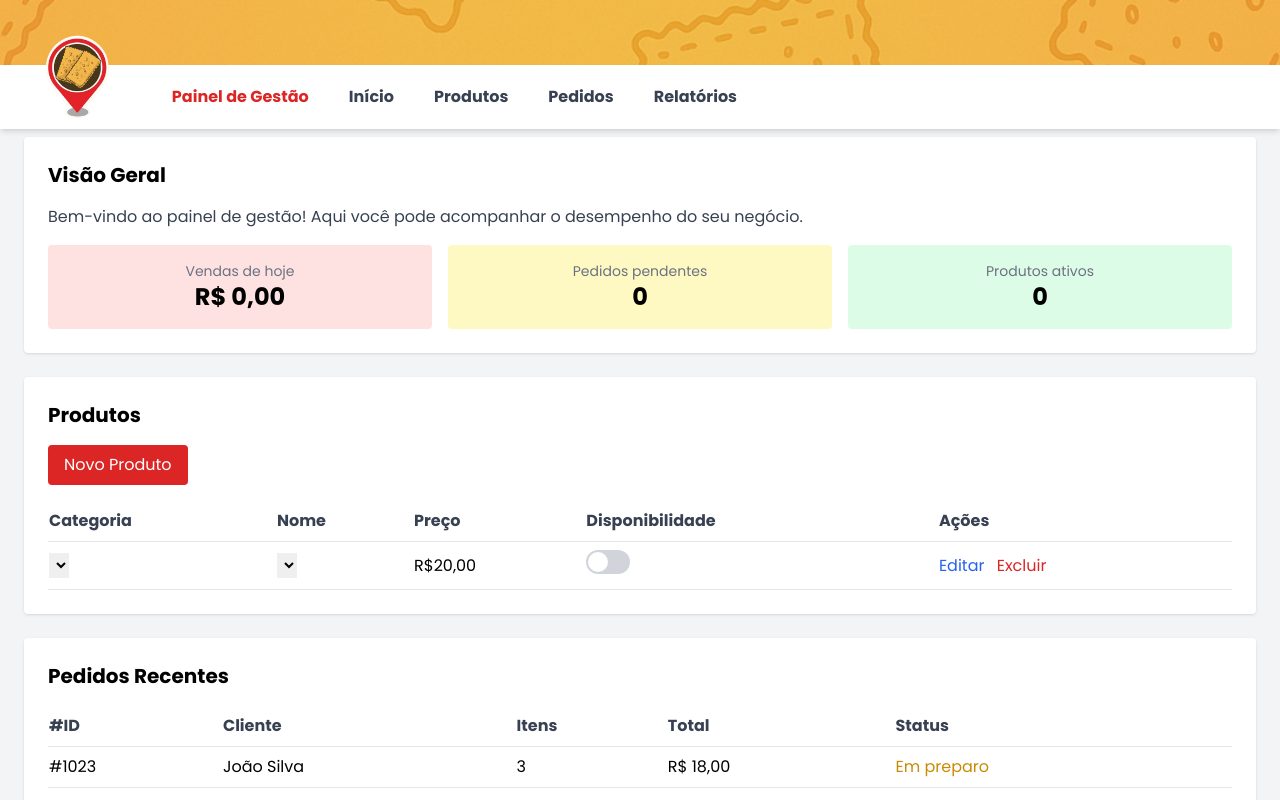
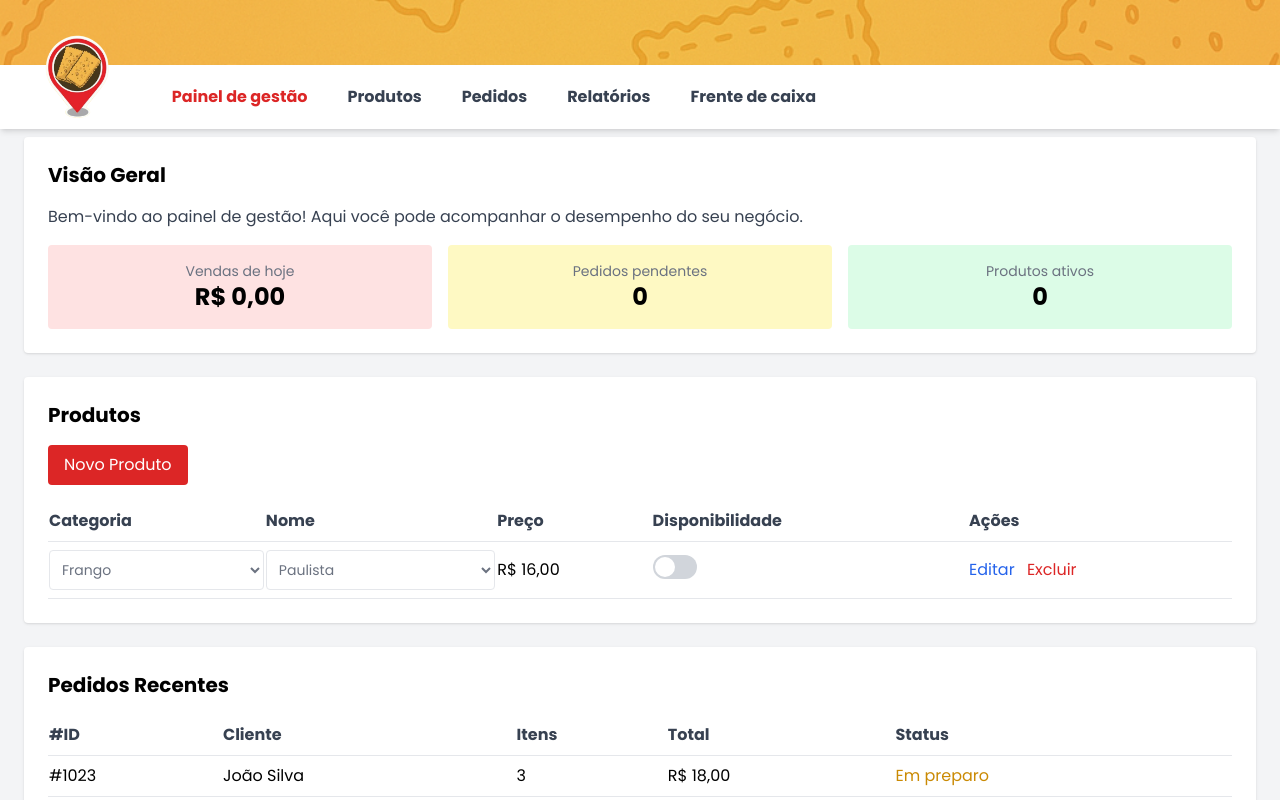
Before and after one commit to victordeo/pointdopastel, a website: page src/admin.html in a window 1280 px wide. Shown: the top 800 px of the page. Drawn offline with Linux system fonts and the light colour scheme.

Commit message:
admin/pdv 13:26 26/05

```diff
--- a/src/admin.html
+++ b/src/admin.html
@@ -20,11 +20,11 @@
           <img src="/src/assets/images/logo.png" class="w-24 h-24 object-contain">
       </div>
       <div class="w-8/12 flex gap-2">
-          <h1 class="text-red-600 font-semibold px-4 py-2 rounded">Painel de Gestão</h1>
-          <a href="/src/admin.html" class="text-gray-700 font-semibold px-4 py-2 rounded hover:bg-red-600 hover:text-white transition">Início</a>
-          <a href="/src/admin.html" class="text-gray-700 font-semibold px-4 py-2 rounded hover:bg-red-600 hover:text-white transition">Produtos</a>
-          <a href="/src/admin.html" class="text-gray-700 font-semibold px-4 py-2 rounded hover:bg-red-600 hover:text-white transition">Pedidos</a>
-          <a href="/src/admin.html" class="text-gray-700 font-semibold px-4 py-2 rounded hover:bg-red-600 hover:text-white transition">Relatórios</a>
+          <h1 class="text-red-600 font-semibold px-4 py-2 rounded">Painel de gestão</h1>
+          <a href="#" class="text-gray-700 font-semibold px-4 py-2 rounded hover:bg-red-600 hover:text-white transition">Produtos</a>
+          <a href="#" class="text-gray-700 font-semibold px-4 py-2 rounded hover:bg-red-600 hover:text-white transition">Pedidos</a>
+          <a href="#" class="text-gray-700 font-semibold px-4 py-2 rounded hover:bg-red-600 hover:text-white transition">Relatórios</a>
+          <a href="/src/pdv.html" class="text-gray-700 font-semibold px-4 py-2 rounded hover:bg-red-600 hover:text-white transition">Frente de caixa</a>
       </div>
   </nav>
 
@@ -70,20 +70,20 @@
     <tbody>
       <tr class="border-b hover:bg-gray-50">
         <td class="py-2">
-          <select>
+          <select class="w-full p-2 bg-white border border-gray-200 rounded text-sm font-light text-gray-500">
             <option>
-
+              Frango
             </option>
           </select>
         </td>
         <td class="py-2">
-          <select>
+          <select class="w-full p-2 bg-white border border-gray-200 rounded text-sm font-light text-gray-500">
               <option>
-
+                Paulista
               </option>
           </select>
         </td>
-        <td class="py-2">R$20,00</td>
+        <td class="py-2">R$ 16,00</td>
         <td class="py-2 align">
           <label class="inline-flex items-center cursor-pointer relative">
             <input type="checkbox" class="sr-only peer">
```
Also changed, not shown: src/pdv.html (+8 -0 lines), src/assets/styles/output.css.
